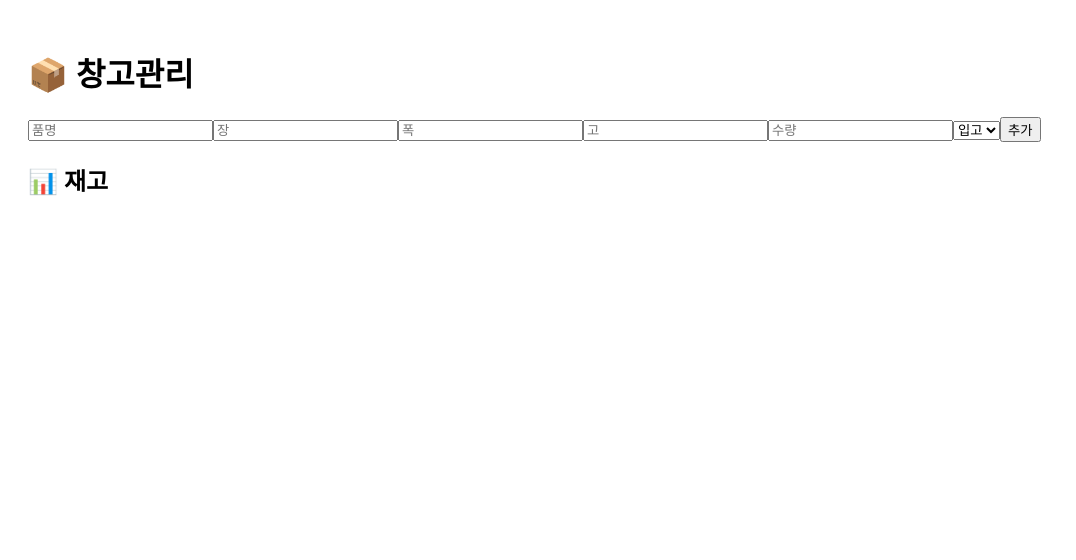
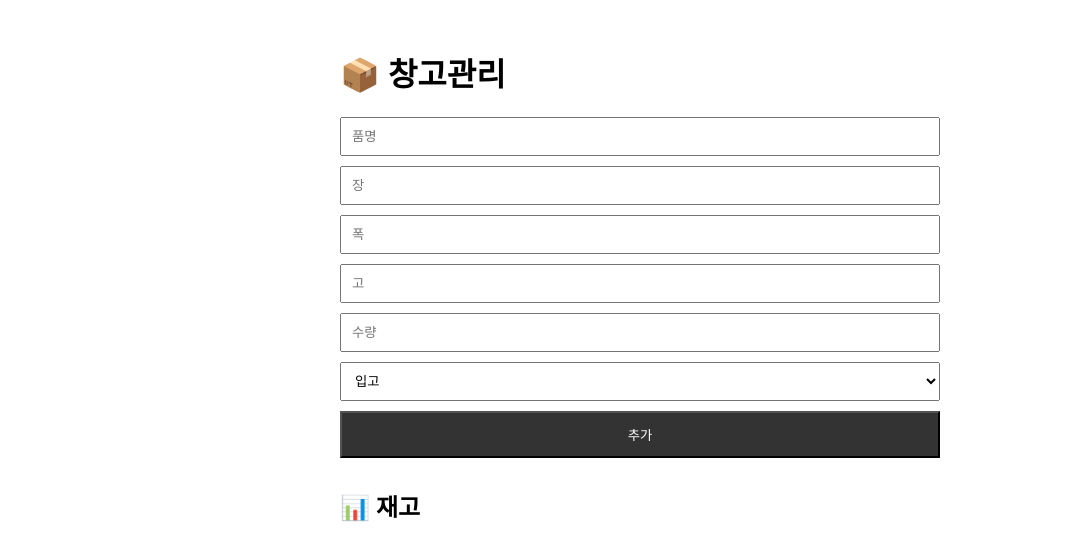
Before and after one commit to idwink37/stock-app, a Next.js app: page / in a window 1280 px wide. Shown: the top 560 px of the page, without its empty margins (0-1076 px from the left). Built offline with nearby package versions, Linux system fonts and the light colour scheme.

Commit message:
index.js

```diff
--- a/pages/index.js
+++ b/pages/index.js
@@ -38,44 +38,48 @@ export default function Home() {
   const stock = getStock();
 
   return (
-    <div style={{ padding: 20 }}>
+    <div style={{ padding: 20, maxWidth: 600, margin: "auto" }}>
       <h1>📦 창고관리</h1>
 
-      <div style={{ marginBottom: 20 }}>
-        <input placeholder="품명"
+      <div style={{ display: "flex", flexDirection: "column", gap: 10 }}>
+        <input style={{ padding: 10 }} placeholder="품명"
           value={form.name}
           onChange={(e) => setForm({...form, name: e.target.value})} />
 
-        <input placeholder="장"
+        <input style={{ padding: 10 }} placeholder="장"
           value={form.length}
           onChange={(e) => setForm({...form, length: e.target.value})} />
 
-        <input placeholder="폭"
+        <input style={{ padding: 10 }} placeholder="폭"
           value={form.width}
           onChange={(e) => setForm({...form, width: e.target.value})} />
 
-        <input placeholder="고"
+        <input style={{ padding: 10 }} placeholder="고"
           value={form.height}
           onChange={(e) => setForm({...form, height: e.target.value})} />
 
-        <input placeholder="수량" type="number"
+        <input style={{ padding: 10 }} placeholder="수량" type="number"
           value={form.qty}
           onChange={(e) => setForm({...form, qty: e.target.value})} />
 
-        <select
+        <select style={{ padding: 10 }}
           value={form.type}
           onChange={(e) => setForm({...form, type: e.target.value})}>
           <option>입고</option>
           <option>출고</option>
         </select>
 
-        <button onClick={addItem}>추가</button>
+        <button style={{ padding: 12, background: "#333", color: "#fff" }}
+          onClick={addItem}>
+          추가
+        </button>
       </div>
 
-      <h2>📊 재고</h2>
+      <h2 style={{ marginTop: 30 }}>📊 재고</h2>
+
       <ul>
         {Object.entries(stock).map(([key, value]) => (
-          <li key={key}>
+          <li key={key} style={{ padding: 8 }}>
             {key} → {value}
           </li>
         ))}
```
